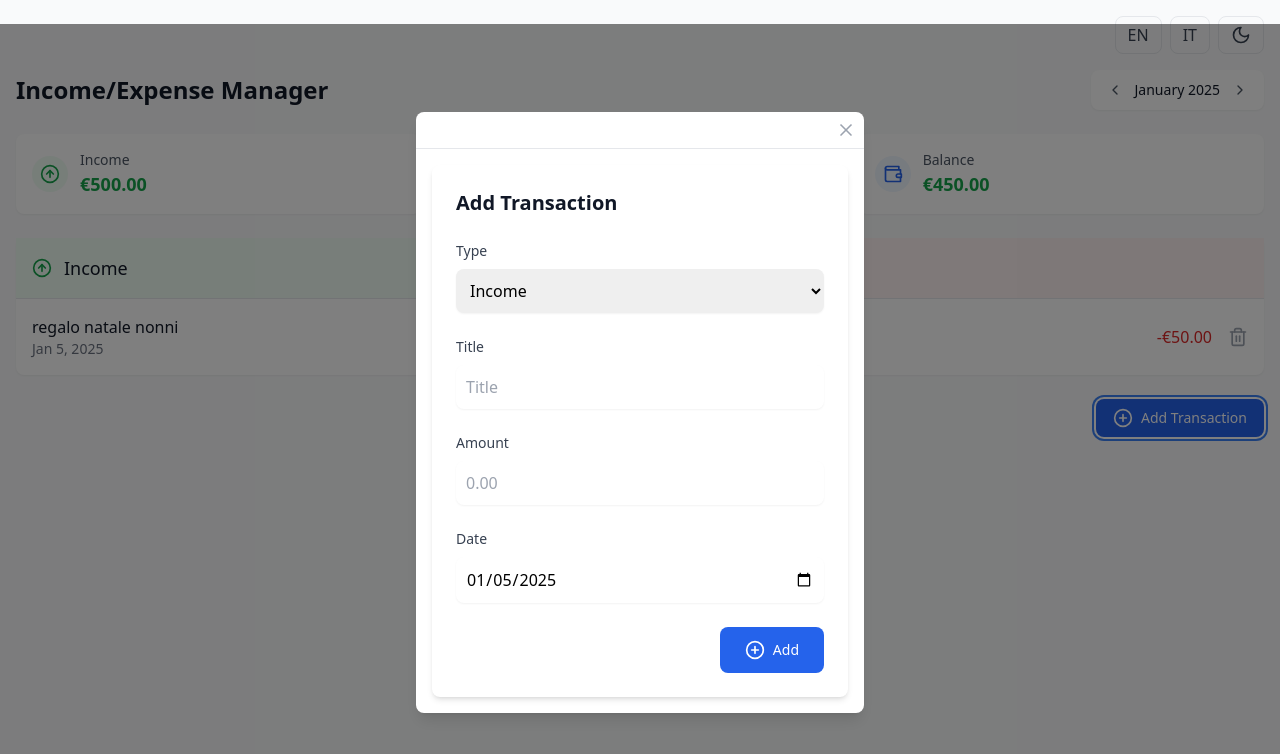
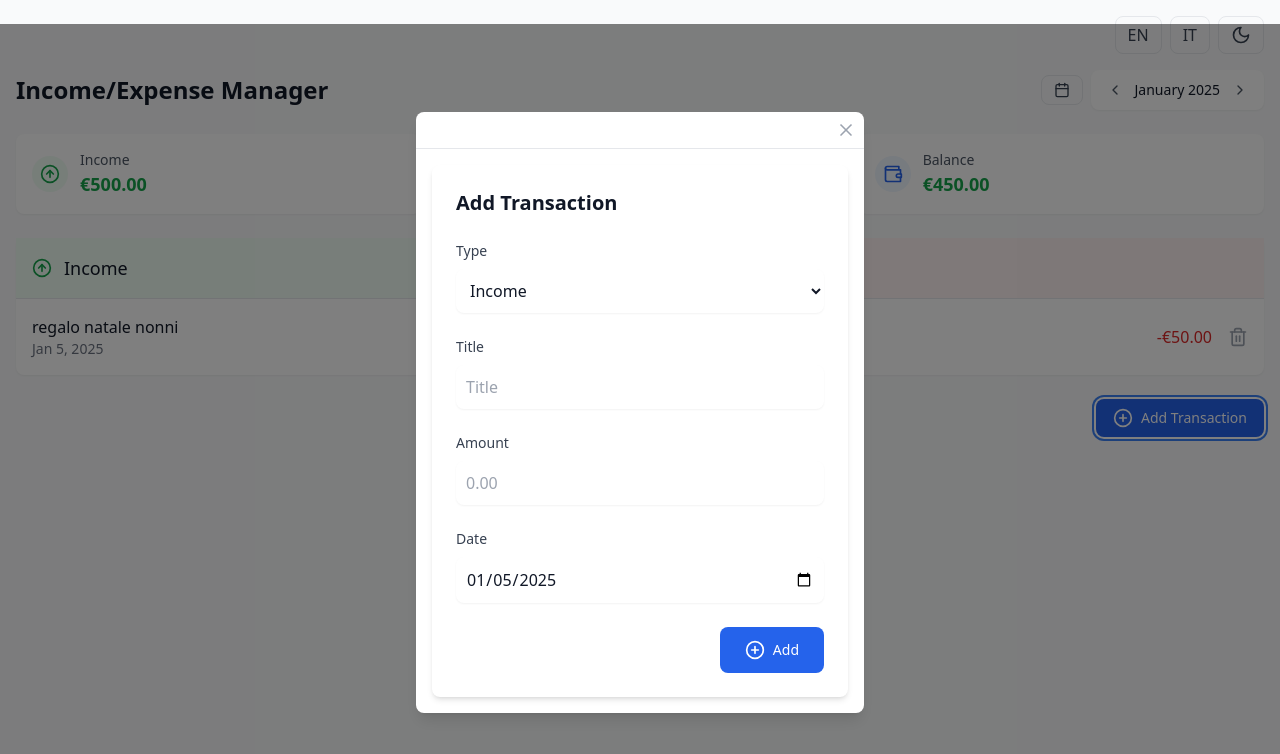
Before and after one commit to EletrolXaul/React-Entrate-Uscite, a React (Vite) app: page / in a window 1280 px wide. Both pictures are taken after a click on the button "Add Transaction". Shown: the top 754 px of the page. Built offline with nearby package versions, Linux system fonts and the light colour scheme; data requests are answered from the project's data file.

Commit message:
correzioni varie

```diff
--- a/src/components/MonthYearPicker.tsx
+++ b/src/components/MonthYearPicker.tsx
@@ -1,4 +1,4 @@
-import { ChevronLeft, ChevronRight } from 'lucide-react';
+import { ChevronLeft, ChevronRight, Calendar } from 'lucide-react';
 import { useTranslation } from 'react-i18next';
 
 interface MonthYearPickerProps {
@@ -35,7 +35,22 @@ export function MonthYearPicker({
     }
   };
 
+  const handleCurrentMonth = () => {
+    const now = new Date();
+    onMonthChange(now.getMonth());
+    onYearChange(now.getFullYear());
+  };
+
   return (
+    <div className="flex items-center space-x-2">
+      <button
+        onClick={handleCurrentMonth}
+        title={t('currentMonth')}
+        className="px-3 py-1.5 border dark:border-gray-700 rounded-lg text-gray-700 dark:text-gray-300 hover:bg-gray-100 dark:hover:bg-gray-800 flex items-center"
+      >
+        <Calendar className="w-4 h-4" />
+      </button>
+
       <div className="flex items-center space-x-2 bg-white dark:bg-gray-800 rounded-lg shadow-sm px-3 py-2">
         <button
           onClick={handlePrevMonth}
@@ -55,5 +70,6 @@ export function MonthYearPicker({
           <ChevronRight className="w-4 h-4 text-gray-600 dark:text-gray-400" />
         </button>
       </div>
+    </div>
   );
 }
--- a/src/components/Summary.tsx
+++ b/src/components/Summary.tsx
@@ -1,5 +1,6 @@
 import React from 'react';
 import { ArrowUpCircle, ArrowDownCircle, Wallet } from 'lucide-react';
+import { useTranslation } from 'react-i18next'; // Aggiungi questa importazione
 
 interface SummaryProps {
   income: number;
@@ -7,6 +8,7 @@ interface SummaryProps {
 }
 
 export function Summary({ income, expenses }: SummaryProps) {
+  const { t } = useTranslation(); // Aggiungi questa riga
   const balance = income - expenses;
   const isPositive = balance >= 0;
 
@@ -18,7 +20,7 @@ export function Summary({ income, expenses }: SummaryProps) {
             <ArrowUpCircle className="w-5 h-5 text-green-600 dark:text-green-400" />
           </div>
           <div>
-            <p className="text-sm text-gray-600 dark:text-gray-400">Income</p>
+            <p className="text-sm text-gray-600 dark:text-gray-400">{t('income')}</p>
             <p className="text-lg font-semibold text-green-600 dark:text-green-400">€{income.toFixed(2)}</p>
           </div>
         </div>
@@ -30,7 +32,7 @@ export function Summary({ income, expenses }: SummaryProps) {
             <ArrowDownCircle className="w-5 h-5 text-red-600 dark:text-red-400" />
           </div>
           <div>
-            <p className="text-sm text-gray-600 dark:text-gray-400">Expenses</p>
+            <p className="text-sm text-gray-600 dark:text-gray-400">{t('expense')}</p>
             <p className="text-lg font-semibold text-red-600 dark:text-red-400">€{expenses.toFixed(2)}</p>
           </div>
         </div>
@@ -42,7 +44,7 @@ export function Summary({ income, expenses }: SummaryProps) {
             <Wallet className="w-5 h-5 text-blue-600 dark:text-blue-400" />
           </div>
           <div>
-            <p className="text-sm text-gray-600 dark:text-gray-400">Balance</p>
+            <p className="text-sm text-gray-600 dark:text-gray-400">{t('balance')}</p>
             <p className={`text-lg font-semibold ${isPositive ? 'text-green-600 dark:text-green-400' : 'text-red-600 dark:text-red-400'}`}>
               €{balance.toFixed(2)}
             </p>
--- a/src/components/TransactionForm.tsx
+++ b/src/components/TransactionForm.tsx
@@ -42,7 +42,7 @@ export function TransactionForm({ onSubmit }: TransactionFormProps) {
           <select
             value={type}
             onChange={(e) => setType(e.target.value as TransactionType)}
-            className="w-full p-2.5 rounded-lg border-gray-300 dark:border-gray-600 shadow-sm focus:border-blue-500 focus:ring-1 focus:ring-blue-500"
+            className="w-full p-2.5 rounded-lg border-gray-300 dark:border-gray-600 bg-white dark:bg-gray-700 text-gray-900 dark:text-gray-100 shadow-sm focus:border-blue-500 focus:ring-1 focus:ring-blue-500"
           >
             <option value="income">{t('income')}</option>
             <option value="expense">{t('expense')}</option>
@@ -56,7 +56,7 @@ export function TransactionForm({ onSubmit }: TransactionFormProps) {
             value={title}
             onChange={(e) => setTitle(e.target.value)}
             required
-            className="w-full p-2.5 rounded-lg border-gray-300 dark:border-gray-600 shadow-sm focus:border-blue-500 focus:ring-1 focus:ring-blue-500"
+            className="w-full p-2.5 rounded-lg border-gray-300 dark:border-gray-600 bg-white dark:bg-gray-700 text-gray-900 dark:text-gray-100 shadow-sm focus:border-blue-500 focus:ring-1 focus:ring-blue-500"
             placeholder={t('titleLabel')}
           />
         </div>
@@ -70,7 +70,7 @@ export function TransactionForm({ onSubmit }: TransactionFormProps) {
             required
             min="0"
             step="0.01"
-            className="w-full p-2.5 rounded-lg border-gray-300 dark:border-gray-600 shadow-sm focus:border-blue-500 focus:ring-1 focus:ring-blue-500"
+            className="w-full p-2.5 rounded-lg border-gray-300 dark:border-gray-600 bg-white dark:bg-gray-700 text-gray-900 dark:text-gray-100 shadow-sm focus:border-blue-500 focus:ring-1 focus:ring-blue-500"
             placeholder="0.00"
           />
         </div>
@@ -82,7 +82,7 @@ export function TransactionForm({ onSubmit }: TransactionFormProps) {
             value={date}
             onChange={(e) => setDate(e.target.value)}
             required
-            className="w-full p-2.5 rounded-lg border-gray-300 dark:border-gray-600 shadow-sm focus:border-blue-500 focus:ring-1 focus:ring-blue-500"
+            className="w-full p-2.5 rounded-lg border-gray-300 dark:border-gray-600 bg-white dark:bg-gray-700 text-gray-900 dark:text-gray-100 shadow-sm focus:border-blue-500 focus:ring-1 focus:ring-blue-500"
           />
         </div>
 
--- a/src/locales/en.json
+++ b/src/locales/en.json
@@ -2,7 +2,7 @@
     "title": "Income/Expense Manager",
     "addTransaction": "Add Transaction",
     "income": "Income",
-    "expense": "Expense",
+    "expense": "Expenses",
     "balance": "Balance",
     "loading": "Loading transactions...",
     "noTransactions": "No {{type}}s found for this period",
@@ -11,5 +11,6 @@
     "amount": "Amount",
     "date": "Date",
     "add": "Add",
-    "months": ["January", "February", "March", "April", "May", "June", "July", "August", "September", "October", "November", "December"]
+    "months": ["January", "February", "March", "April", "May", "June", "July", "August", "September", "October", "November", "December"],
+    "currentMonth": "Current month"
 }
--- a/src/locales/it.json
+++ b/src/locales/it.json
@@ -3,7 +3,7 @@
     "addTransaction": "Aggiungi Transazione",
     "income": "Entrate",
     "expense": "Uscite",
-    "balance": "Bilancio",
+    "balance": "Saldo",
     "loading": "Caricamento transazioni...",
     "noTransactions": "Nessuna {{type}} trovata per questo periodo",
     "type": "Tipo",
@@ -11,5 +11,6 @@
     "amount": "Importo",
     "date": "Data",
     "add": "Aggiungi",
-    "months": ["Gennaio", "Febbraio", "Marzo", "Aprile", "Maggio", "Giugno", "Luglio", "Agosto", "Settembre", "Ottobre", "Novembre", "Dicembre"]
+    "months": ["Gennaio", "Febbraio", "Marzo", "Aprile", "Maggio", "Giugno", "Luglio", "Agosto", "Settembre", "Ottobre", "Novembre", "Dicembre"],
+    "currentMonth": "Mese corrente"
 }
```
Lines whose indentation alone changed are shown as unchanged.
